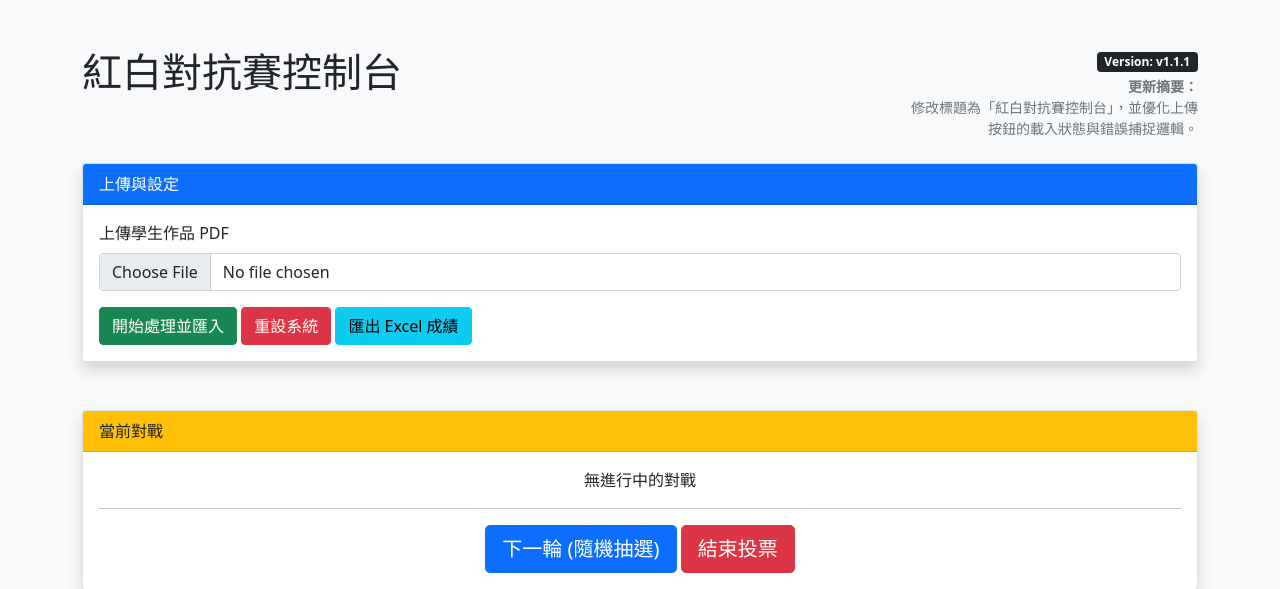
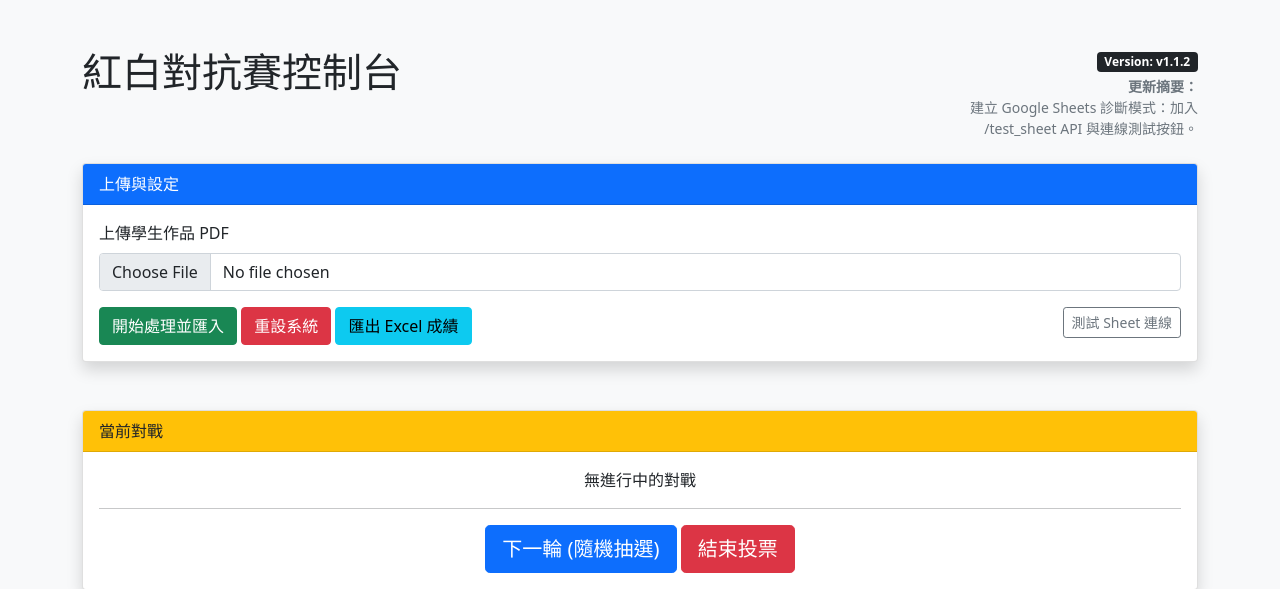
Before and after one commit to oskens1/yphs-114-pkdraw, a FastAPI app: page /admin in a window 1280 px wide. Shown: the top 589 px of the page. Run offline with FastAPI, Linux system fonts and the light colour scheme.

Commit message:
Diagnostic: Add Google Sheets connection test and verbose error reporting

```diff
--- a/gsheet_manager.py
+++ b/gsheet_manager.py
@@ -139,3 +139,19 @@ class GSheetManager:
             entry["elo_changes"]["B"]["new"]
         ]
         ws.append_row(row)
+
+    def test_connection(self):
+        """強行測試連線並在 Works 表格第一列寫入測試字串"""
+        client = self._get_client()
+        sh = client.open_by_key(self.spreadsheet_id)
+        # 嘗試獲取或建立一個名為 "ConnectionTest" 的分頁，避免弄亂原本資料
+        try:
+            ws = sh.worksheet("ConnectionTest")
+        except:
+            ws = sh.add_worksheet(title="ConnectionTest", rows="10", cols="2")
+
+        import datetime
+        now = datetime.datetime.now().strftime("%Y-%m-%d %H:%M:%S")
+        ws.update_acell("A1", "Connection Success!")
+        ws.update_acell("B1", f"Last tested: {now}")
+        return f"Successfully wrote to sheet at {now}"
--- a/main.py
+++ b/main.py
@@ -51,8 +51,8 @@ if os.path.exists(os.path.join(BASE_DIR, "static")):
 templates = Jinja2Templates(directory=os.path.join(BASE_DIR, "templates"))
 
 # 版本資訊
-APP_VERSION = "v1.1.1"
-UPDATE_LOG = "修改標題為「紅白對抗賽控制台」，並優化上傳按鈕的載入狀態與錯誤捕捉邏輯。"
+APP_VERSION = "v1.1.2"
+UPDATE_LOG = "建立 Google Sheets 診斷模式：加入 /test_sheet API 與連線測試按鈕。"
 
 # 全域狀態
 class State:
@@ -256,6 +256,17 @@ async def get_status():
         "round_count": len(state.history)
     })
 
+@app.get("/test_sheet")
+async def test_sheet():
+    try:
+        msg = state.gsheet.test_connection()
+        return JSONResponse({"status": "ok", "message": msg})
+    except Exception as e:
+        import traceback
+        error_detail = traceback.format_exc()
+        print(f"Sheet Test Error:\n{error_detail}")
+        return JSONResponse({"status": "error", "message": str(e), "detail": error_detail}, status_code=500)
+
 @app.get("/export")
 async def export_excel():
     import pandas as pd
--- a/templates/admin.html
+++ b/templates/admin.html
@@ -41,6 +41,7 @@
                         <button class="btn btn-success" onclick="uploadPDF()">開始處理並匯入</button>
                         <button class="btn btn-danger" onclick="resetSystem()">重設系統</button>
                         <a href="/export" class="btn btn-info">匯出 Excel 成績</a>
+                        <button class="btn btn-outline-secondary btn-sm float-end" onclick="testSheet()">測試 Sheet 連線</button>
                     </div>
                 </div>
             </div>
@@ -89,6 +90,26 @@
     </div>
 
     <script>
+        async function testSheet() {
+            const btn = event.target;
+            btn.disabled = true;
+            try {
+                const response = await fetch('/test_sheet');
+                const result = await response.json();
+                if (response.ok) {
+                    alert("連線成功！\n" + result.message);
+                } else {
+                    alert("連線失敗！\n錯誤原因：" + result.message + "\n\n詳細資訊已輸出至控制台");
+                    console.error("Detailed Error:", result.detail);
+                }
+            } catch (error) {
+                alert("網路錯誤或伺服器無回應");
+                console.error(error);
+            } finally {
+                btn.disabled = false;
+            }
+        }
+
         async function uploadPDF() {
             const fileInput = document.getElementById('pdfFile');
             const btn = event.target;
```
